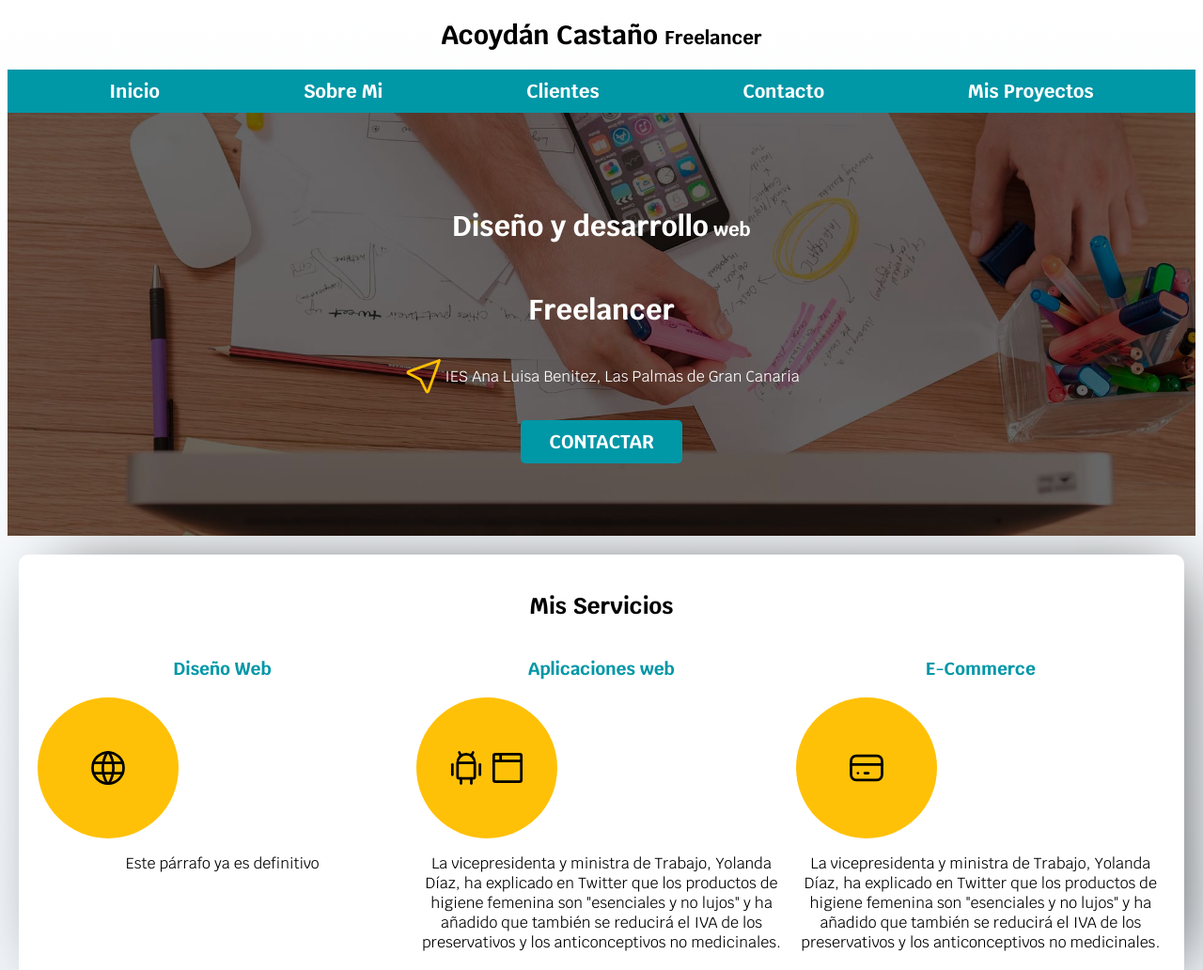
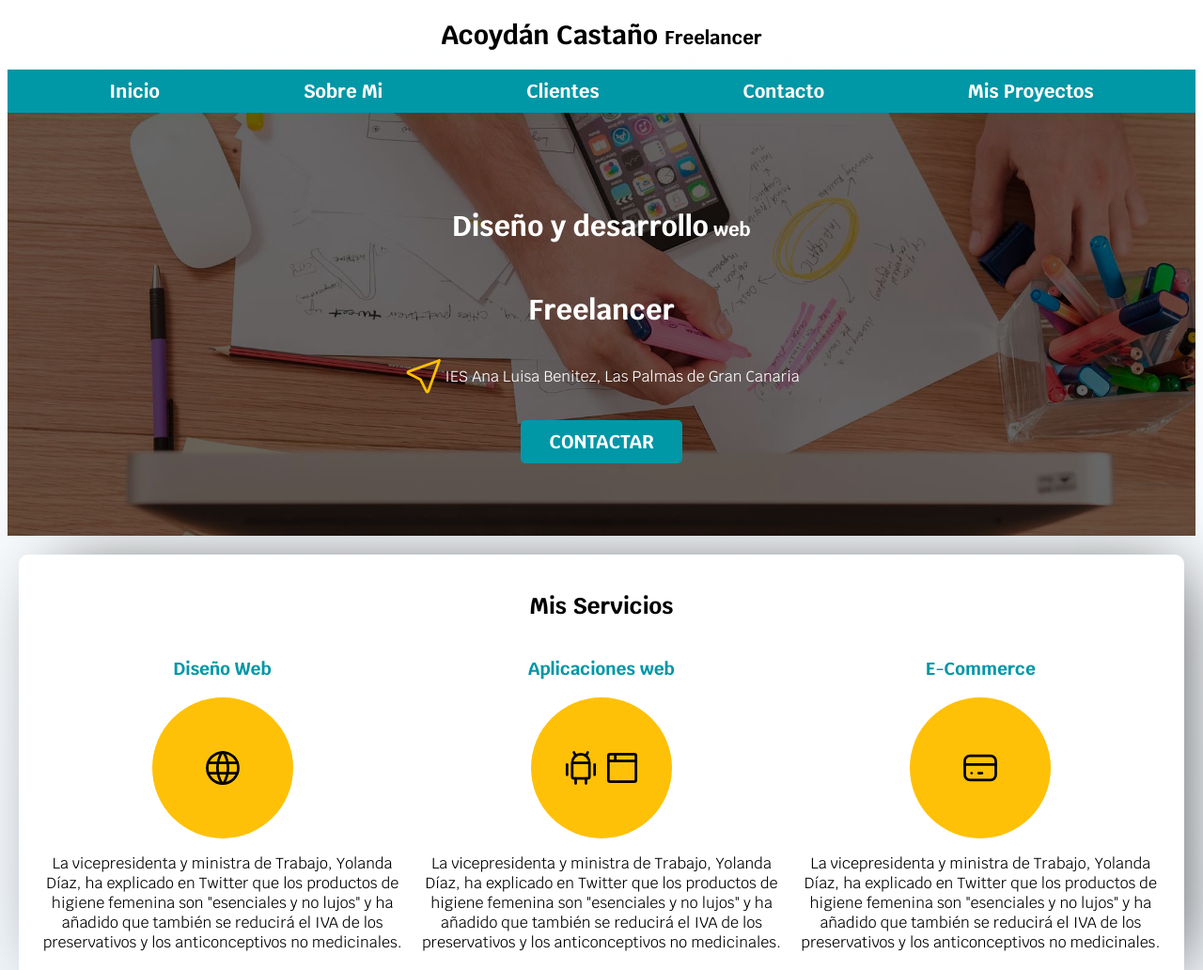
Before and after one commit to acoexo/dawfreelance, a plain HTML site: page index.html in a window 1280 px wide. Shown: the top 1032 px of the page at 94% size. Drawn offline with Linux system fonts and the light colour scheme.

Commit message:
second commit

```diff
--- a/CSS/styles.css
+++ b/CSS/styles.css
@@ -156,14 +156,19 @@ body {
 .hero-content p{
     color:var(--blanco);
 }
-
-.alineation {
+.alineation{
     display:flex;
     flex-direction: row;
     align-items: center;
     justify-content: center;
 }
-.location{
+.location {
+    display:flex;
+    flex-direction: row;
+    align-items: center;
+    justify-content: center;
+}
+.location2{
     display:flex;
     flex-direction: row;
     align-items: center;
@@ -173,7 +178,7 @@ body {
     height: 15rem;
     background-color: var(--primario);
 }
-.servicio {
+.servicio{
     display:flex;
     flex-direction: row;
     align-items: center;
--- a/index.html
+++ b/index.html
@@ -43,7 +43,8 @@
 		<div class="servicios">
 			<section class="sevicio">
 				<h3>Diseño Web</h3>
-				<div class="location" >
+				<section class="location">
+					<div class="location2" >
 						<svg xmlns="http://www.w3.org/2000/svg" class="icon icon-tabler icon-tabler-world" width="44" height="44" viewBox="0 0 24 24" stroke-width="1.5" stroke="#000000" fill="none" stroke-linecap="round" stroke-linejoin="round">
 							<path stroke="none" d="M0 0h24v24H0z" fill="none"/>
 							<circle cx="12" cy="12" r="9"/>
@@ -53,11 +54,13 @@
 							<path d="M12.5 3a17 17 0 0 1 0 18" />
 						</svg>
 					</div>
-				<p>Este párrafo ya es definitivo</p>
+				</section>
+				<p>La vicepresidenta y ministra de Trabajo, Yolanda Díaz, ha explicado en Twitter que los productos de higiene femenina son "esenciales y no lujos" y ha añadido que también se reducirá el IVA de los preservativos y los anticonceptivos no medicinales.	</p>
 			</section>
 			<section class="sevicio">
 				<h3>Aplicaciones web</h3>
-				<div class="location">
+				<section class="location">
+					<div class="location2">
 						<svg xmlns="http://www.w3.org/2000/svg" class="icon icon-tabler icon-tabler-brand-android" width="44" height="44" viewBox="0 0 24 24" stroke-width="1.5" stroke="#000000" fill="none" stroke-linecap="round" stroke-linejoin="round">
 							<path stroke="none" d="M0 0h24v24H0z" fill="none"/>
 							<line x1="4" y1="10" x2="4" y2="16" />
@@ -75,11 +78,14 @@
 							<line x1="8" y1="4" x2="8" y2="8" />
 						</svg>
 					</div>
+				</section>
+
 				<p>La vicepresidenta y ministra de Trabajo, Yolanda Díaz, ha explicado en Twitter que los productos de higiene femenina son "esenciales y no lujos" y ha añadido que también se reducirá el IVA de los preservativos y los anticonceptivos no medicinales.</p>
 			</section>
 			<section class="sevicio">
 				<h3>E-Commerce</h3>
-				<div class="location">
+				<section class="location">
+					<div class="location2">
 						<svg xmlns="http://www.w3.org/2000/svg" class="icon icon-tabler icon-tabler-credit-card" width="44" height="44" viewBox="0 0 24 24" stroke-width="1.5" stroke="#000000" fill="none" stroke-linecap="round" stroke-linejoin="round">
 							<path stroke="none" d="M0 0h24v24H0z" fill="none"/>
 							<rect x="3" y="5" width="18" height="14" rx="3" />
@@ -88,6 +94,9 @@
 							<line x1="11" y1="15" x2="13" y2="15" />
 						</svg>
 					</div>
+				</section>
+
+
 				<p>La vicepresidenta y ministra de Trabajo, Yolanda Díaz, ha explicado en Twitter que los productos de higiene femenina son "esenciales y no lujos" y ha añadido que también se reducirá el IVA de los preservativos y los anticonceptivos no medicinales.</p>
 			</section>
 		</div>
```
Lines whose indentation alone changed are shown as unchanged.
